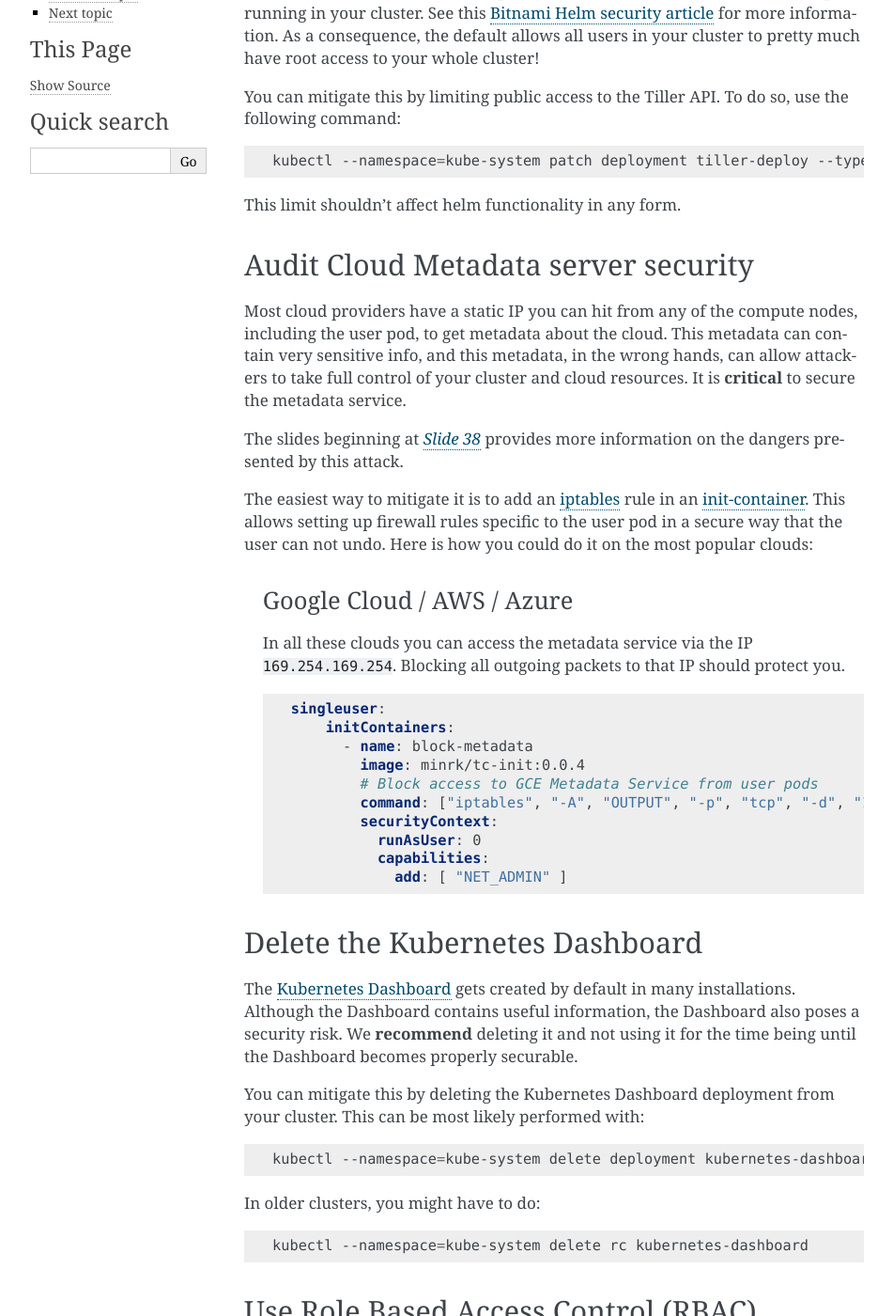
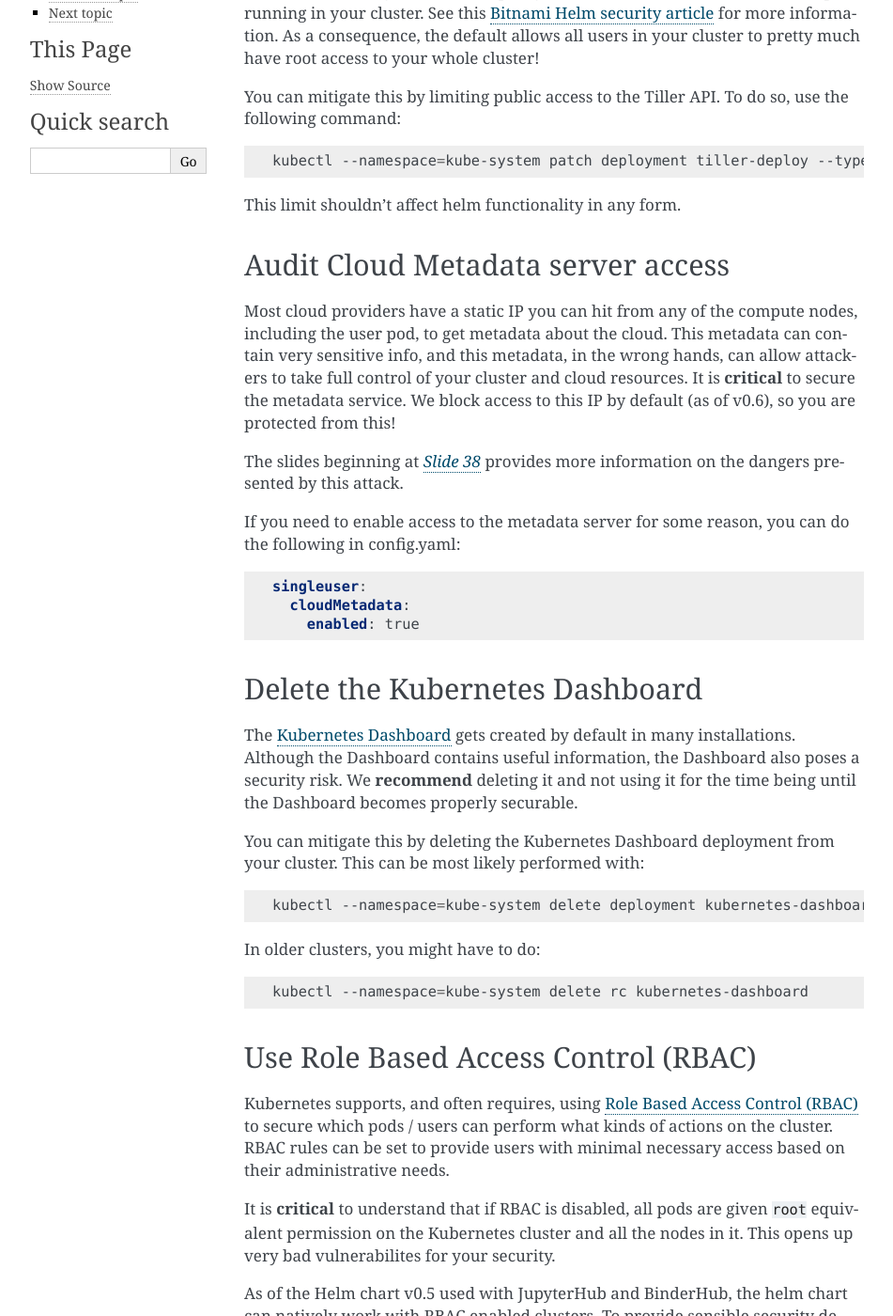
Before and after one commit to jupyterhub/zero-to-jupyterhub-k8s, a Sphinx documentation site: the page built from doc/source/security.md, in a window 1280 px wide and 1400 px high, scrolled down 1948 px. Shown: the whole window at 94% size, without its empty margins (160-1111 px from the left). Built offline with Sphinx 7.4.7, drawn with Linux system fonts in a browser that asks for light colours; some of the changed text lies outside the part shown.

Commit message:
Update security docs to point to metadata blocking by default

````diff
--- a/doc/source/security.md
+++ b/doc/source/security.md
@@ -75,29 +75,18 @@ kubectl --namespace=kube-system patch deployment tiller-deploy --type=json --pat
 
 This limit shouldn't affect helm functionality in any form.
 
-## Audit Cloud Metadata server security
+## Audit Cloud Metadata server access
 
-Most cloud providers have a static IP you can hit from any of the compute nodes, including the user pod, to get metadata about the cloud. This metadata can contain very sensitive info, and this metadata, in the wrong hands, can allow attackers to take full control of your cluster and cloud resources. It is **critical** to secure the metadata service.
+Most cloud providers have a static IP you can hit from any of the compute nodes, including the user pod, to get metadata about the cloud. This metadata can contain very sensitive info, and this metadata, in the wrong hands, can allow attackers to take full control of your cluster and cloud resources. It is **critical** to secure the metadata service. We block access to this IP by default (as of v0.6), so you are protected from this!
 
 The slides beginning at [*Slide 38*](https://schd.ws/hosted_files/kccncna17/d8/Hacking%20and%20Hardening%20Kubernetes%20By%20Example%20v2.pdf) provides more information on the dangers presented by this attack.
 
-The easiest way to mitigate it is to add an [iptables](https://en.wikipedia.org/wiki/Iptables) rule in an [init-container](https://kubernetes.io/docs/concepts/workloads/pods/init-containers/). This allows setting up firewall rules specific to the user pod in a secure way that the user can not undo. Here is how you could do it on the most popular clouds:
-
-### Google Cloud / AWS / Azure
-
-In all these clouds you can access the metadata service via the IP `169.254.169.254`. Blocking all outgoing packets to that IP should protect you.
+If you need to enable access to the metadata server for some reason, you can do the following in config.yaml:
 
 ```yaml
 singleuser:
-    initContainers:
-      - name: block-metadata
-        image: minrk/tc-init:0.0.4
-        # Block access to GCE Metadata Service from user pods
-        command: ["iptables", "-A", "OUTPUT", "-p", "tcp", "-d", "169.254.169.254", "-j", "DROP"]
-        securityContext:
-          runAsUser: 0
-          capabilities:
-            add: [ "NET_ADMIN" ]
+  cloudMetadata:
+    enabled: true
 ```
 
 ## Delete the Kubernetes Dashboard
````
